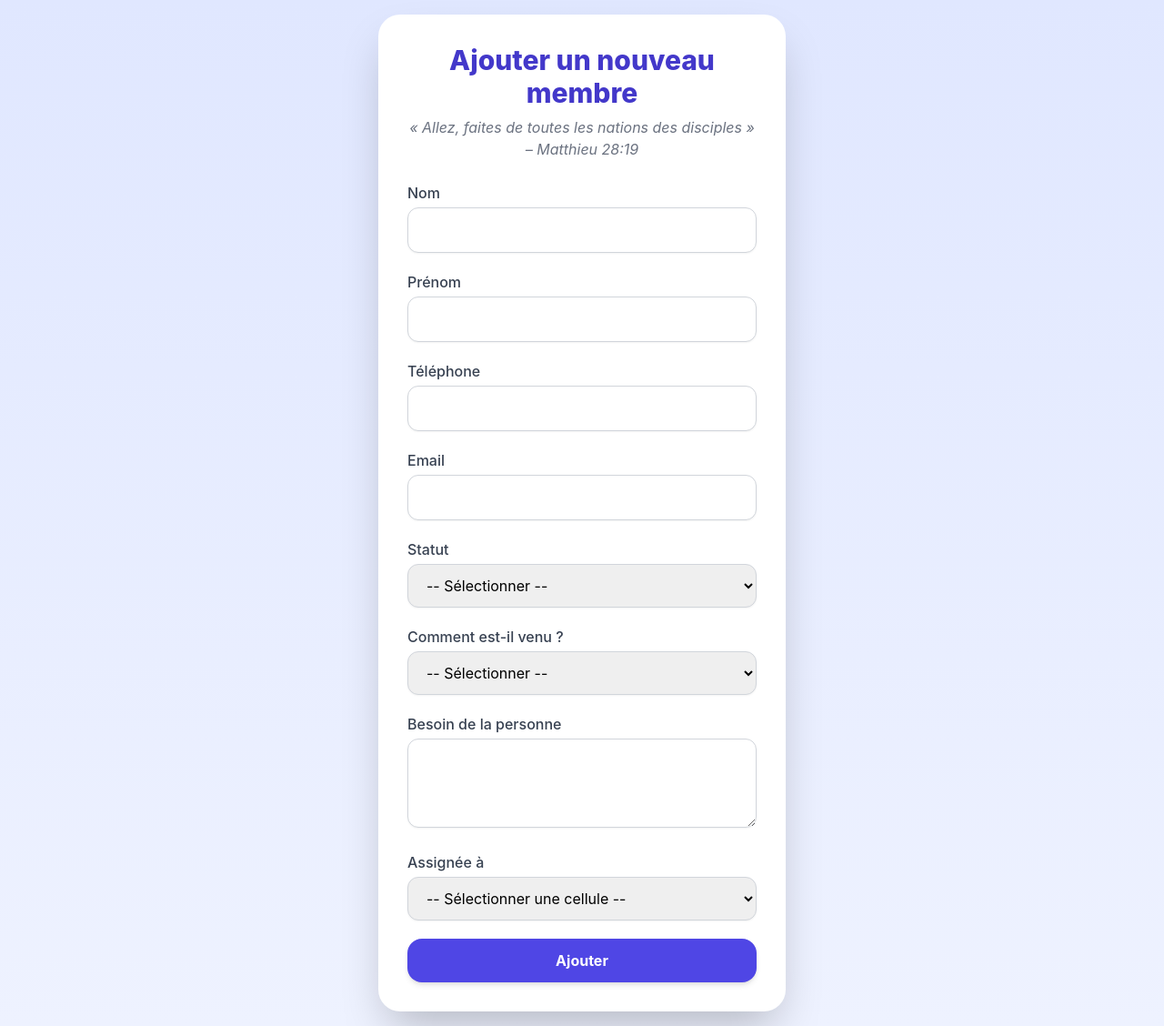
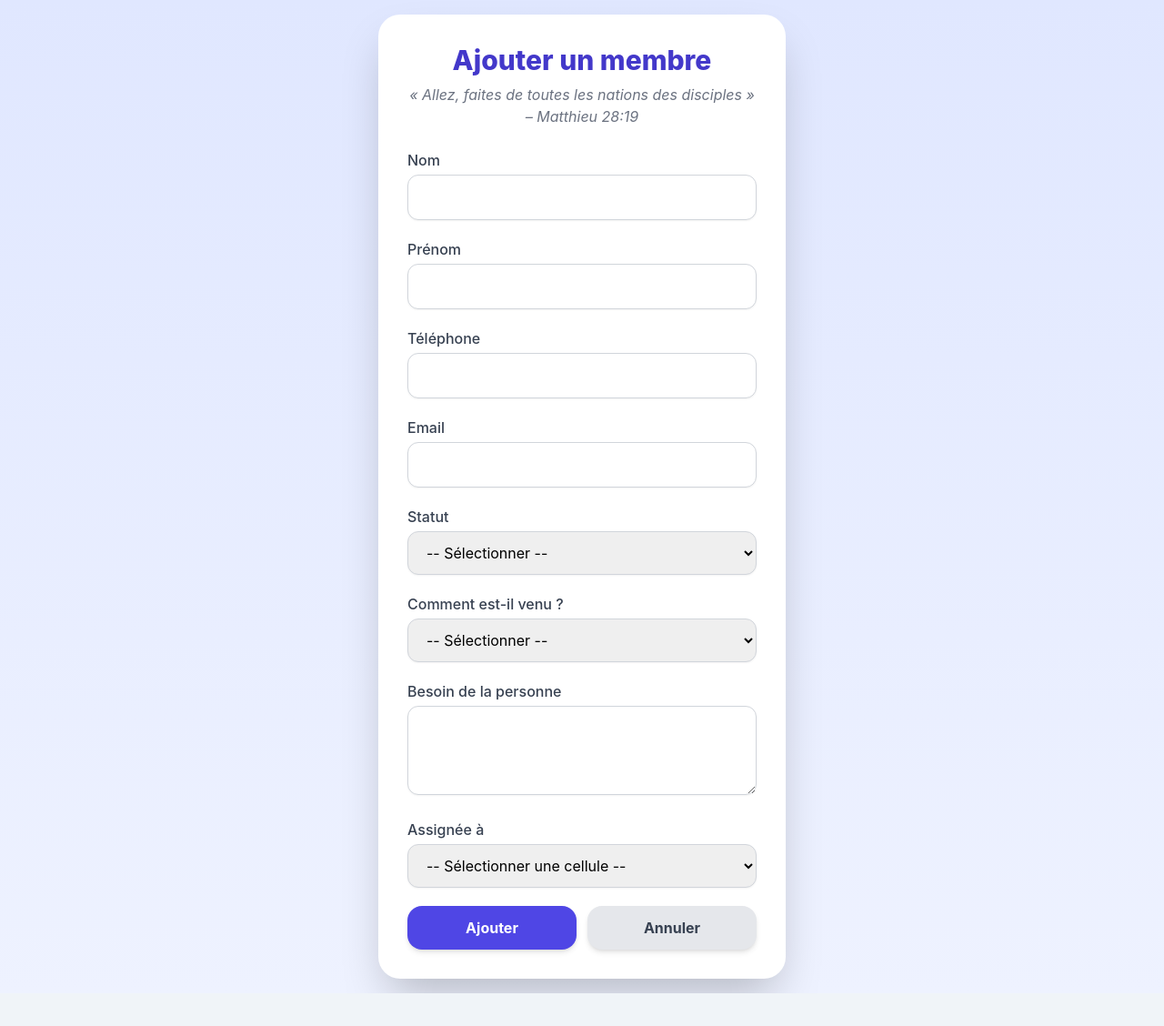
Before and after one commit to allanbavajee/soultrack, a Next.js app: page /add-member in a window 1280 px wide. Shown: the whole page at 91% size. After the commit the page ends 1092 px from the top, so only its background shows below. Built offline with nearby package versions, Linux system fonts and the light colour scheme; no server answers.

Commit message:
Update add-member.js

```diff
--- a/pages/add-member.js
+++ b/pages/add-member.js
@@ -14,16 +14,13 @@ export default function AddMember() {
     assignee: "",
   });
 
+  const [successMessage, setSuccessMessage] = useState("");
+
   const handleChange = (e) => {
     setFormData({ ...formData, [e.target.name]: e.target.value });
   };
 
-  const handleSubmit = async (e) => {
-    e.preventDefault();
-    try {
-      const { data, error } = await supabase.from("membres").insert([formData]);
-      if (error) throw error;
-      alert("Membre ajouté avec succès !");
+  const handleCancel = () => {
     setFormData({
       nom: "",
       prenom: "",
@@ -34,6 +31,17 @@ export default function AddMember() {
       besoin: "",
       assignee: "",
     });
+    setSuccessMessage(""); // reset message si besoin
+  };
+
+  const handleSubmit = async (e) => {
+    e.preventDefault();
+    try {
+      const { error } = await supabase.from("membres").insert([formData]);
+      if (error) throw error;
+
+      setSuccessMessage("✅ Membre ajouté avec succès !");
+      handleCancel(); // reset form après ajout
     } catch (err) {
       alert(err.message);
     }
@@ -43,11 +51,18 @@ export default function AddMember() {
     <div className="min-h-screen bg-gradient-to-b from-indigo-100 to-indigo-50 flex items-center justify-center p-4">
       <div className="w-full max-w-md bg-white p-8 rounded-3xl shadow-2xl">
         <h1 className="text-3xl font-extrabold text-center text-indigo-700 mb-2">
-          Ajouter un nouveau membre
+          Ajouter un membre
         </h1>
         <p className="text-center text-gray-500 italic mb-6">
           « Allez, faites de toutes les nations des disciples » – Matthieu 28:19
         </p>
+
+        {/* Message de succès */}
+        {successMessage && (
+          <div className="mb-4 p-3 rounded-xl bg-green-100 text-green-700 text-center font-medium">
+            {successMessage}
+          </div>
+        )}
 
         <form onSubmit={handleSubmit} className="space-y-5">
           {/* Nom */}
@@ -164,13 +179,22 @@ export default function AddMember() {
             </select>
           </div>
 
-          {/* Bouton Ajouter */}
+          {/* Boutons */}
+          <div className="flex gap-3">
             <button
               type="submit"
-            className="w-full py-3 bg-indigo-600 hover:bg-indigo-700 text-white font-bold rounded-2xl shadow-md transition-all duration-200"
+              className="flex-1 py-3 bg-indigo-600 hover:bg-indigo-700 text-white font-bold rounded-2xl shadow-md transition-all duration-200"
             >
               Ajouter
             </button>
+            <button
+              type="button"
+              onClick={handleCancel}
+              className="flex-1 py-3 bg-gray-200 hover:bg-gray-300 text-gray-700 font-bold rounded-2xl shadow-md transition-all duration-200"
+            >
+              Annuler
+            </button>
+          </div>
         </form>
       </div>
     </div>
```
Lines whose indentation alone changed are shown as unchanged.
